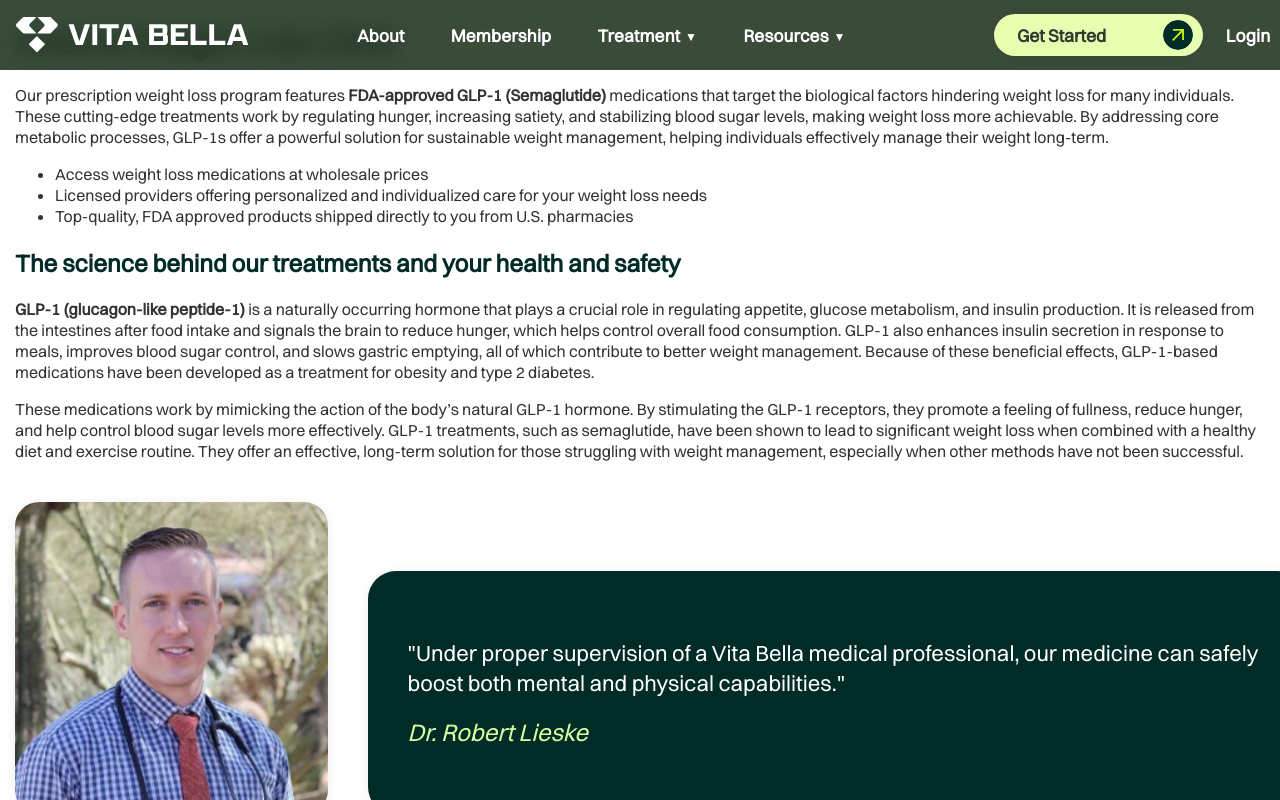
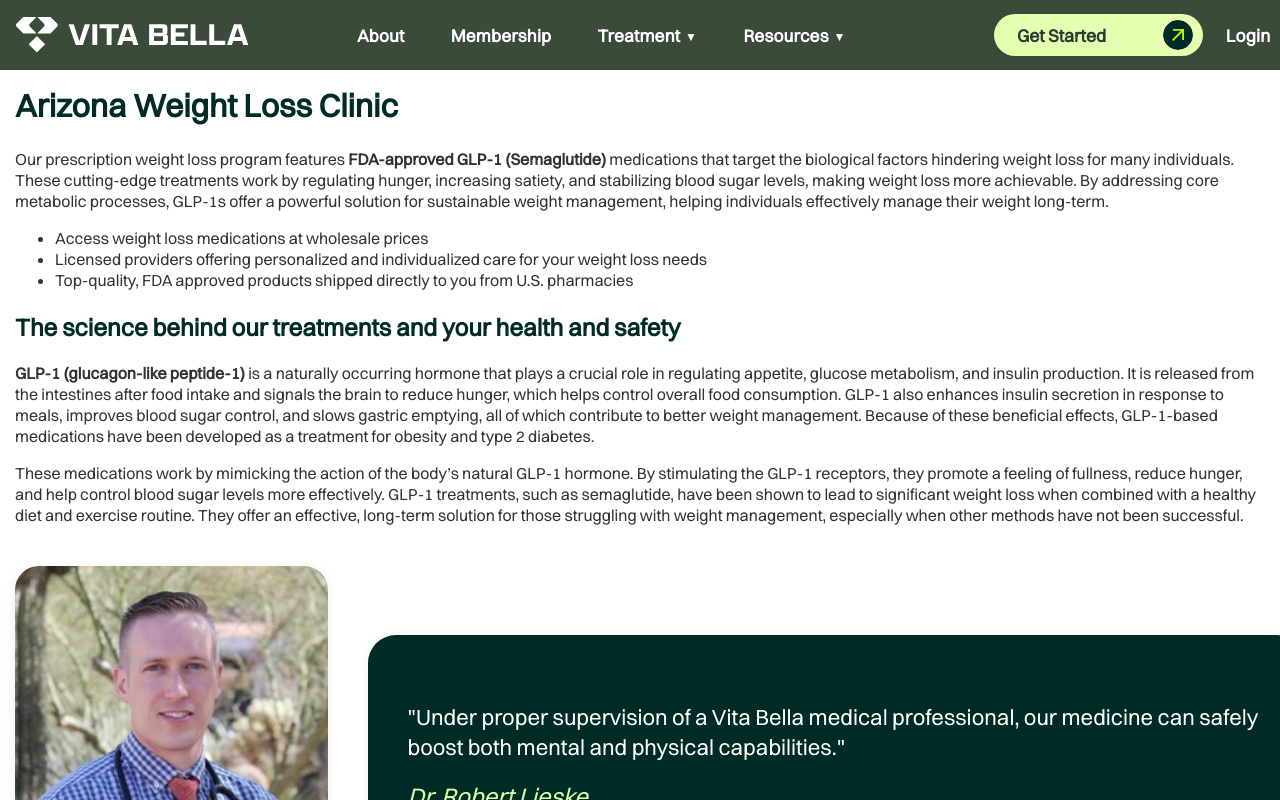
Before and after one commit to aribradshaw/VitaBella, a Next.js app in the folder vitabella/: page /arizona-weight-loss-clinic-542501 in a window 1280 px wide. Shown: the top 800 px of the page. Built offline with nearby package versions, Linux system fonts and the light colour scheme.

Commit message:
AWLC padding

```diff
--- a/vitabella/src/app/arizona-weight-loss-clinic-542501/AWLCClient.tsx
+++ b/vitabella/src/app/arizona-weight-loss-clinic-542501/AWLCClient.tsx
@@ -13,7 +13,7 @@
     const drRobert = employees.find(e => e.name === 'Dr. Robert Lieske');
 
     return (
-        <div>
+        <div style={{ paddingTop: 64 }}>
             <div>
                 <h1>Arizona Weight Loss Clinic</h1>
                 <p>
```
